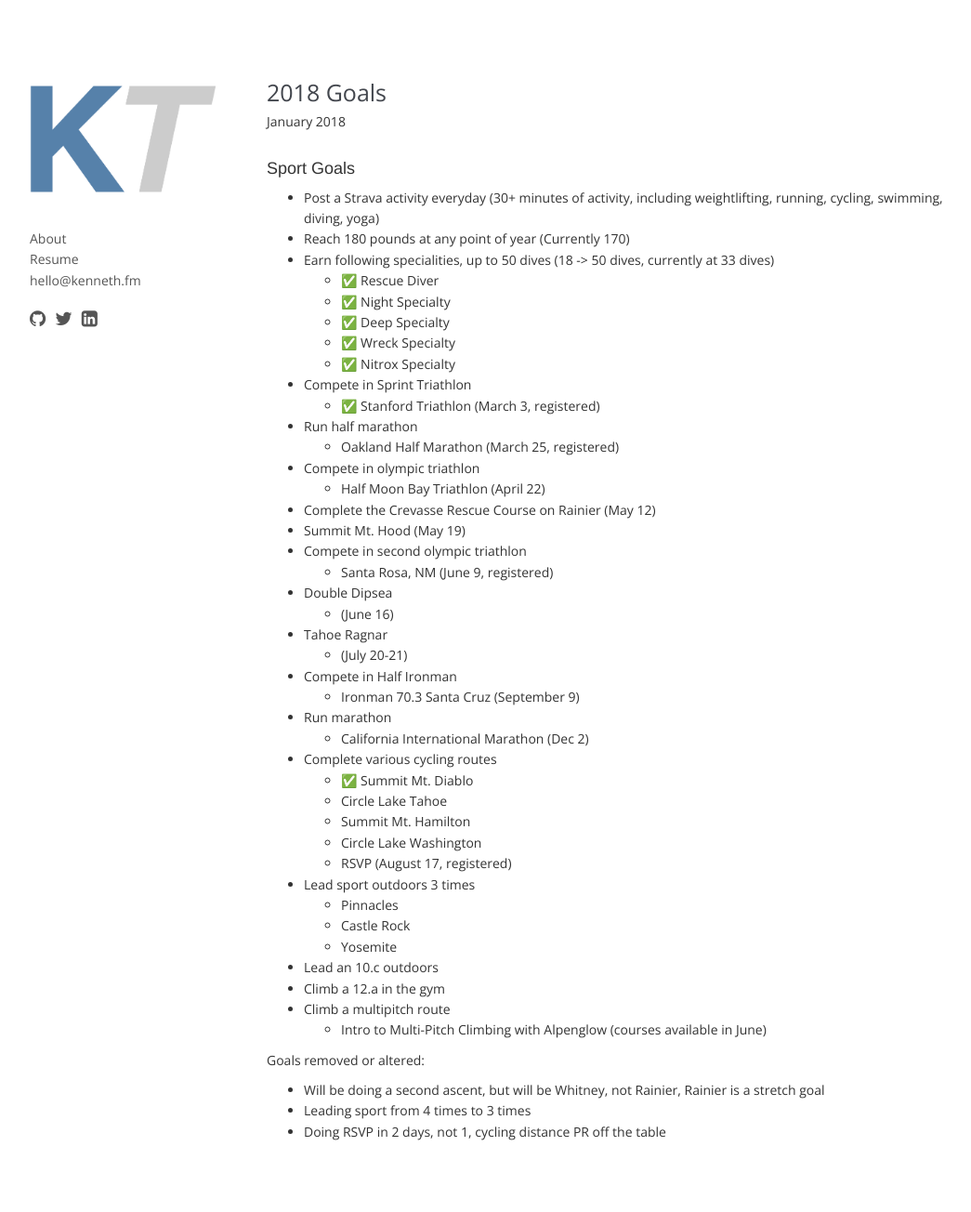
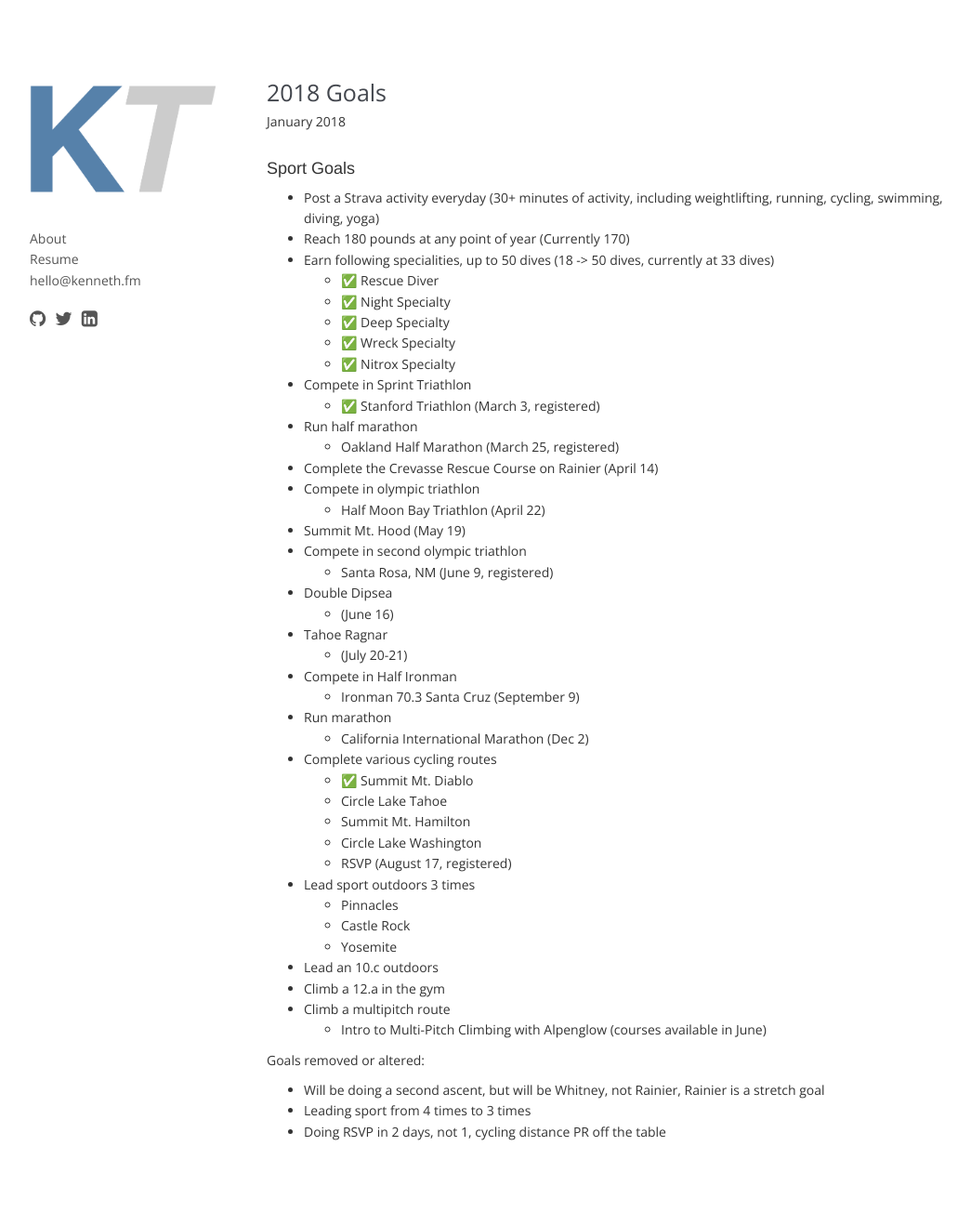
Before and after one commit to ktransier/blog, a Jekyll site: the page built from _posts/2018-01-12-goals-2018.md, in a window 1280 px wide. Shown: the whole page at 93% size, without its empty margins (113-1158 px from the left). Built offline with Jekyll 4.4.1, drawn with Linux system fonts in a browser that asks for light colours; nearby versions of some CDN libraries.

Commit message:
Update 2018-01-12-goals-2018.md

```diff
--- a/_posts/2018-01-12-goals-2018.md
+++ b/_posts/2018-01-12-goals-2018.md
@@ -18,9 +18,9 @@ category: blog
   - ✅   Stanford Triathlon (March 3, registered)
 - Run half marathon
   - Oakland Half Marathon (March 25, registered)
+- Complete the Crevasse Rescue Course on Rainier (April 14)
 - Compete in olympic triathlon
   - Half Moon Bay Triathlon (April 22)
-- Complete the Crevasse Rescue Course on Rainier (May 12)
 - Summit Mt. Hood (May 19)
 - Compete in second olympic triathlon
   - Santa Rosa, NM (June 9, registered)
```
